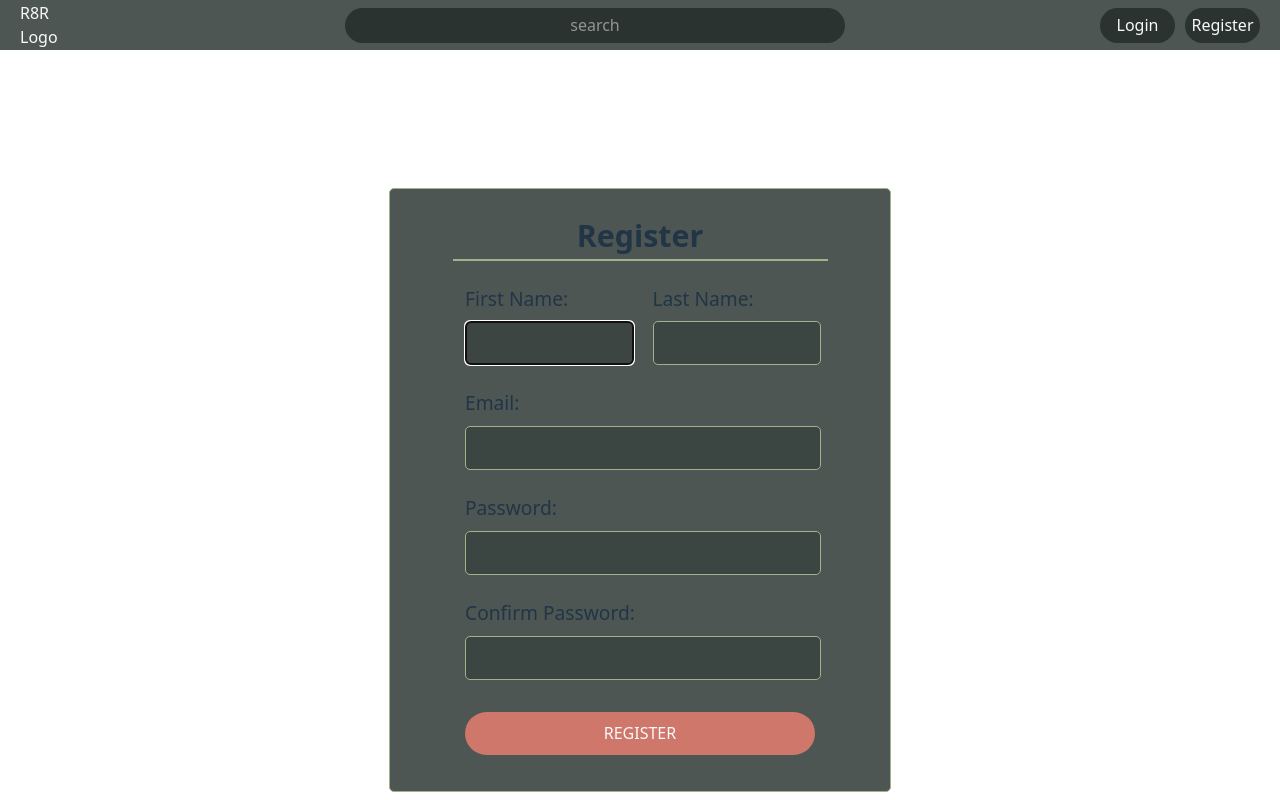
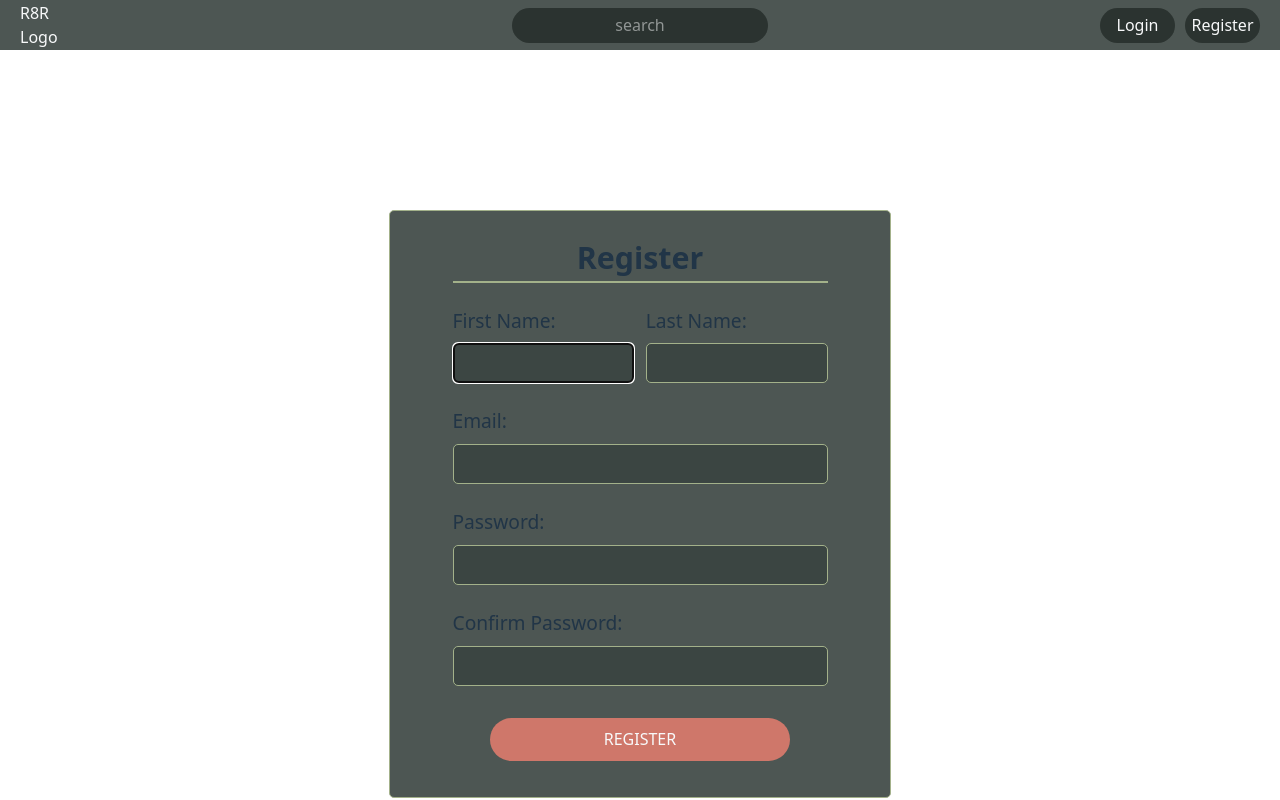
Before and after one commit to amart2397/review-app-frontend, a React (Vite) app: page /auth/register in a window 1280 px wide. Built offline with nearby package versions, Linux system fonts and the light colour scheme; no server answers.

Commit message:
Refactor css

```diff
--- a/src/components/Header.jsx
+++ b/src/components/Header.jsx
@@ -12,7 +12,9 @@ const Header = () => {
       <LoginButton /> <RegisterButton />
     </div>
   ) : (
-    <LogoutButton />
+    <div className={styles.buttons}>
+      <LogoutButton />
+    </div>
   )
 
   return (
--- a/src/components/Header.module.css
+++ b/src/components/Header.module.css
@@ -1,6 +1,7 @@
 .header {
   grid-area: header;
   position: sticky;
+  width: 100%;
   top: 0;
   height: var(--header-height);
   background-color: var(--color-surface);
@@ -12,22 +13,27 @@
 }
 
 .search {
-  width: 500px;
+  max-width: 500px;
+  width: 20vw;
   height: 35px;
   color: var(--color-placeholder);
   border-radius: 100px;
-  background-color: var(--color-surface);
   background-color: var(--color-bg);
 }
 
 .logo {
   width: 70px;
   height: 100%;
+  display: flex;
+  justify-content: flex-start;
+  align-items: center;
 }
 
 .buttons {
   display: flex;
   gap: 10px;
+  justify-content: flex-end;
+  align-items: center;
 }
 
 .header-content {
@@ -35,8 +41,8 @@
   max-width: var(--total-max-width);
   margin: 0 auto;
   width: 100%;
-  display: flex;
-  justify-content: space-between;
+  display: grid;
+  grid-template-columns: 1fr auto 1fr;
   align-items: center;
   padding-left: 20px;
   padding-right: 20px;
--- a/src/features/auth/AuthForm.module.css
+++ b/src/features/auth/AuthForm.module.css
@@ -1,5 +1,6 @@
 .user-form {
   max-width: 500px;
+  min-width: 200px;
   width: 100%;
   background-color: var(--color-surface);
   border-radius: 5px;
@@ -10,7 +11,7 @@
   border: solid 1px var(--color-secondary);
   padding-top: 1.5rem;
   padding-bottom: 1.5rem;
-  margin-top: 10vh;
+  margin: 10rem auto;
 }
 
 .title {
@@ -23,19 +24,20 @@
 
 .email,
 .password,
+.confirm-password,
 .first-name,
 .last-name {
   display: flex;
   flex-direction: column;
-  width: 70%;
+  width: 75%;
   gap: 0.5rem;
   position: relative;
 }
 
 .name {
   display: flex;
-  gap: 25px;
-  width: 70%;
+  gap: 3%;
+  width: 75%;
 }
 
 .label {
@@ -44,15 +46,18 @@
 }
 
 .input {
+  box-sizing: border-box;
   width: 100%;
   height: 40px;
   border: solid 1px var(--color-secondary);
   border-radius: 5px;
   background-color: var(--color-surface);
+  padding: 0 0.5rem;
+  caret-color: var(--color-text);
 }
 
 .button {
-  width: 70%;
+  width: 60%;
   margin-bottom: 0.75rem;
   margin-top: 0.5rem;
 }
--- a/src/features/auth/RegisterForm.jsx
+++ b/src/features/auth/RegisterForm.jsx
@@ -77,7 +77,6 @@ const RegisterForm = ({ onRegisterSuccess }) => {
   if (loading) return <p>Loading...</p>
 
   const form = (
-    <>
     <form className={styles["user-form"]} onSubmit={handleSubmit}>
       <h2 className={styles.title}>Register</h2>
       <div className={styles.name}>
@@ -142,7 +141,7 @@ const RegisterForm = ({ onRegisterSuccess }) => {
           required
         />
       </div>
-        <div className={styles.password}>
+      <div className={styles["confirm-password"]}>
         {errDisplay?.position === "confirmPassword"
           ? errDisplay?.content
           : null}
@@ -160,7 +159,6 @@ const RegisterForm = ({ onRegisterSuccess }) => {
       </div>
       <button className={`${styles.button} std-button`}>REGISTER</button>
     </form>
-    </>
   )
 
   return form
--- a/src/features/reviews/ReviewCard.module.css
+++ b/src/features/reviews/ReviewCard.module.css
@@ -55,3 +55,22 @@
   color: #e0e0e0;
   font-size: 1.5rem;
 }
+
+/* For samller screens: phones */
+@media (max-width: 768px) {
+  .review-card {
+    grid-template-columns: 1fr;
+    grid-template-areas:
+      "img"
+      "header"
+      "content"
+      "footer";
+  }
+
+  .cover-art {
+    width: 100%;
+    max-width: 300px;
+    height: auto;
+    aspect-ratio: 2 / 3;
+  }
+}
--- a/src/index.css
+++ b/src/index.css
@@ -1,4 +1,5 @@
 :root {
+  /* Colors */
   --color-bg: rgba(43, 51, 48);
   --color-primary: rgba(240, 128, 112, 0.8); /*rgba(248, 118, 102, 0.7);*/
   --color-secondary: rgba(163, 177, 138);
@@ -6,13 +7,15 @@
   --color-text: rgba(248, 249, 250);
   --color-placeholder: rgba(248, 249, 250, 0.5);
   --color-primary-hover: rgba(248, 118, 102, 0.7);
+
+  /* Dimensions */
   --header-height: 50px;
   --sidebar-width: 250px;
   --total-max-width: 2560px;
   --review-text-width-lg: 900px;
   --review-img-width-lg: 200px;
-}
-:root {
+
+  /* Typography & System */
   font-family: system-ui, Avenir, Helvetica, Arial, sans-serif;
   line-height: 1.5;
   font-weight: 400;
@@ -26,27 +29,32 @@
   -webkit-font-smoothing: antialiased;
   -moz-osx-font-smoothing: grayscale;
 }
+
 #root {
   height: 100%;
+  width: 100%;
 }
 
 html,
 body {
   margin: 0;
   padding: 0;
-  min-width: 320px;
+  width: 100%;
   height: 100%;
 }
 
+/* Typography */
 a {
   font-weight: 500;
   color: var(--color-text);
   text-decoration: inherit;
 }
+
 a:hover {
   color: var(--color-primary);
 }
 
+/* Buttons */
 .std-button {
   border-radius: 100px;
   border: 1px solid transparent;
@@ -59,14 +67,16 @@ a:hover {
   cursor: pointer;
   transition: background-color 0.25s;
 }
+
 .std-button:hover {
   background-color: var(--color-primary-hover);
 }
+
 .std-button:focus,
 .std-button:focus-visible {
   outline: 4px auto -webkit-focus-ring-color;
 }
-/*Utility Classes*/
+
 .header-button {
   all: unset;
   cursor: pointer;
@@ -78,6 +88,12 @@ a:hover {
   color: var(--color-text);
   text-decoration: inherit;
 }
+
+.header-button:hover {
+  color: var(--color-primary);
+}
+
+/*Utility Classes*/
 
 .page {
   min-height: 100%;
@@ -91,8 +107,10 @@ a:hover {
   justify-content: center;
 }
 
-.header-button:hover {
-  color: var(--color-primary);
+.flex-top {
+  display: flex;
+  justify-content: center;
+  align-items: flex-start;
 }
 
 @media (prefers-color-scheme: light) {
--- a/src/routes/RootLayout.module.css
+++ b/src/routes/RootLayout.module.css
@@ -1,19 +1,19 @@
 .root-container {
   display: grid;
-  overflow-y: auto;
+  width: 100%;
   height: 100%;
+  overflow: auto;
   grid-template-columns: 1fr;
   grid-template-rows: var(--header-height) 1fr;
   grid-template-areas:
-    "header header"
-    "content content";
+    "header"
+    "content";
 }
 
 .content {
-  padding-top: var(--header-height);
   grid-area: content;
+  width: 100%;
+  max-width: var(--total-max-width);
+  margin: 0 auto;
   min-height: 0;
-  max-width: var(--total-max-width); /* <-- this line and the next*/
-  width: 100%;
-  margin: 0 auto;
 }
--- a/src/routes/auth/LoginPage.jsx
+++ b/src/routes/auth/LoginPage.jsx
@@ -13,7 +13,7 @@ const LoginPage = () => {
     navigate(from, { replace: true })
   }
   return (
-    <div className={`page flex-center`}>
+    <div className={`page flex-top`}>
       <LoginForm onLoginSuccess={handleLogin} />
     </div>
   )
--- a/src/routes/auth/RegisterPage.jsx
+++ b/src/routes/auth/RegisterPage.jsx
@@ -17,8 +17,8 @@ const RegisterPage = () => {
   }
 
   return (
-    <div className="page flex-center">
-      <RegisterForm onRegisterSuccess={handleRegister} />{" "}
+    <div className="page flex-top">
+      <RegisterForm onRegisterSuccess={handleRegister} />
     </div>
   )
 }
```
Lines whose indentation alone changed are shown as unchanged.
